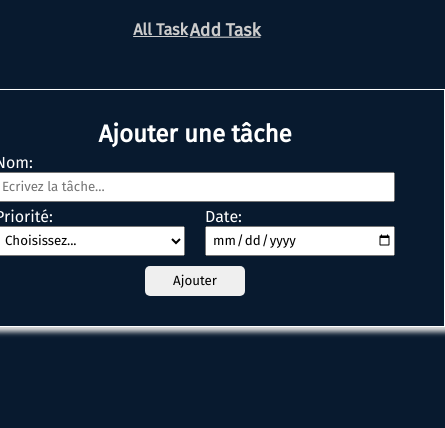
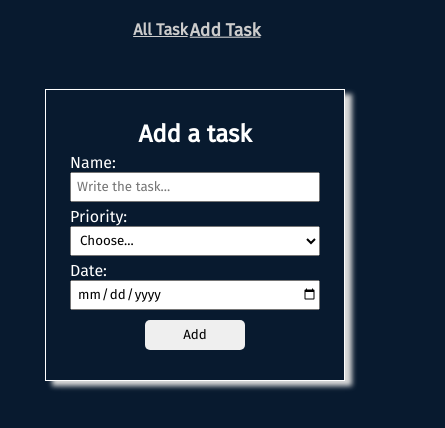
Before and after one commit to NassWebDev/Vue-ToDo-List, a Vue app: page /addTask in a window 390 px wide. Shown: the top 428 px of the page, 445 px wide, since content can reach past the window. Built offline with nearby package versions, Linux system fonts and the light colour scheme; the HTML template or start-up script is replaced by a standard one.

Commit message:
add media queries

```diff
--- a/src/components/ATask.vue
+++ b/src/components/ATask.vue
@@ -62,4 +62,15 @@ export default {
         align-items: center;
     }
 }
+
+@media (max-width: 520px){
+    .task{
+        width: 100%;
+        transition: all 0.5s ease;
+    }
+    p{
+        font-size: 12px;
+
+    }
+}
 </style>
--- a/src/components/AddTask.vue
+++ b/src/components/AddTask.vue
@@ -1,16 +1,16 @@
 <template>
     <div class="addtask">
-        <h2>Ajouter une tâche</h2>
+        <h2>Add a task</h2>
         <form @submit.prevent="addTask">
             <div class="row name">
-                <label>Nom: </label>
-                <input type="text" v-model="task.name" placeholder="Ecrivez la tâche...">
+                <label>Name: </label>
+                <input type="text" v-model="task.name" placeholder="Write the task...">
             </div>
             <div class="rows">
                 <div class="row priority">
-                    <label>Priorité: </label>
+                    <label>Priority: </label>
                     <select v-model="task.priority">
-                        <option disabled value="">Choisissez...</option>
+                        <option disabled value="">Choose...</option>
                         <option>1</option>
                         <option>2</option>
                         <option>3</option>
@@ -21,11 +21,9 @@
                     <input type="date" v-model="task.date">
                 </div>
             </div>
-            <div class="button">
-                <button>
-                    Ajouter
-                </button>
-            </div>
+            <button>
+                Add
+            </button>
         </form>
     </div>
 </template>
@@ -55,6 +53,7 @@ export default {
                     date: null
                 }
                 this.$router.push({ name: 'alltask'});
+                console.log(this.$store.state.tasks);
             }
         }
     }
@@ -75,6 +74,9 @@ export default {
 
 form{
     width: 400px;
+    display: flex;
+    flex-direction: column;
+    align-items: center;
 }
 
 .row{
@@ -83,6 +85,7 @@ form{
 }
 
 .rows{
+    width: 100%;
     display: flex;
     gap: 20px;
 }
@@ -102,6 +105,7 @@ select{
 }
 
 .button{
+    width: 100px;
     display: flex;
     justify-content: center;
     margin-top: 10px;
@@ -110,6 +114,10 @@ select{
 button{
     width: 100px;
     height: 30px;
+    display: flex;
+    justify-content: center;
+    align-items: center;
+    margin-top: 10px;
     border: 1px solid transparent;
     border-radius: 5px;
     cursor: pointer;
@@ -120,4 +128,27 @@ button:hover{
     transform: scale(1.05);
 }
 
+@media (max-width: 520px){
+    .addtask{
+        width: 300px;
+    }
+
+    form{
+        width: 250px;
+        display: flex;
+        flex-direction: column;
+        align-items: center;
+    }
+
+    .row{
+        width: 100%;
+    }
+
+    .rows{
+        width: 100%;
+        flex-direction: column;
+        gap: 0;
+    }
+}
+
 </style>
--- a/src/components/AllTask.vue
+++ b/src/components/AllTask.vue
@@ -1,10 +1,10 @@
 <template>
     <div class="alltask">
         <h2>
-            Toutes les tâches
+            All task
         </h2>
         <transition name="show-phrase">
-            <p v-if="phrase">
+            <p v-if="!this.$store.state.tasks.length">
                 There is no task. Add a task.
             </p>
         </transition>
@@ -36,18 +36,12 @@ export default {
     },
     data(){
         return{
-            phrase: false
+            phrase: true
         }
     },
     methods:{
         deleteTask(index){
             this.$store.commit("deleteTask", index);
-            if(!this.$store.state.tasks.length){
-                this.phrase = true;
-            }
-            else{
-                this.phrase = false;
-            }
         }
     }
 }
@@ -63,6 +57,7 @@ export default {
     border: solid 1px #fff;
     box-shadow: 7px 5px 5px 0px rgb(217, 217, 217);
     padding: 30px;
+    transition: all 0.5s ease;
 
     h2{
         margin-bottom: 20px;
@@ -99,4 +94,9 @@ export default {
         cursor: pointer;
     }
 }
+@media (max-width: 520px){
+    .alltask{
+        width: 300px;
+    }
+}
 </style>
```
